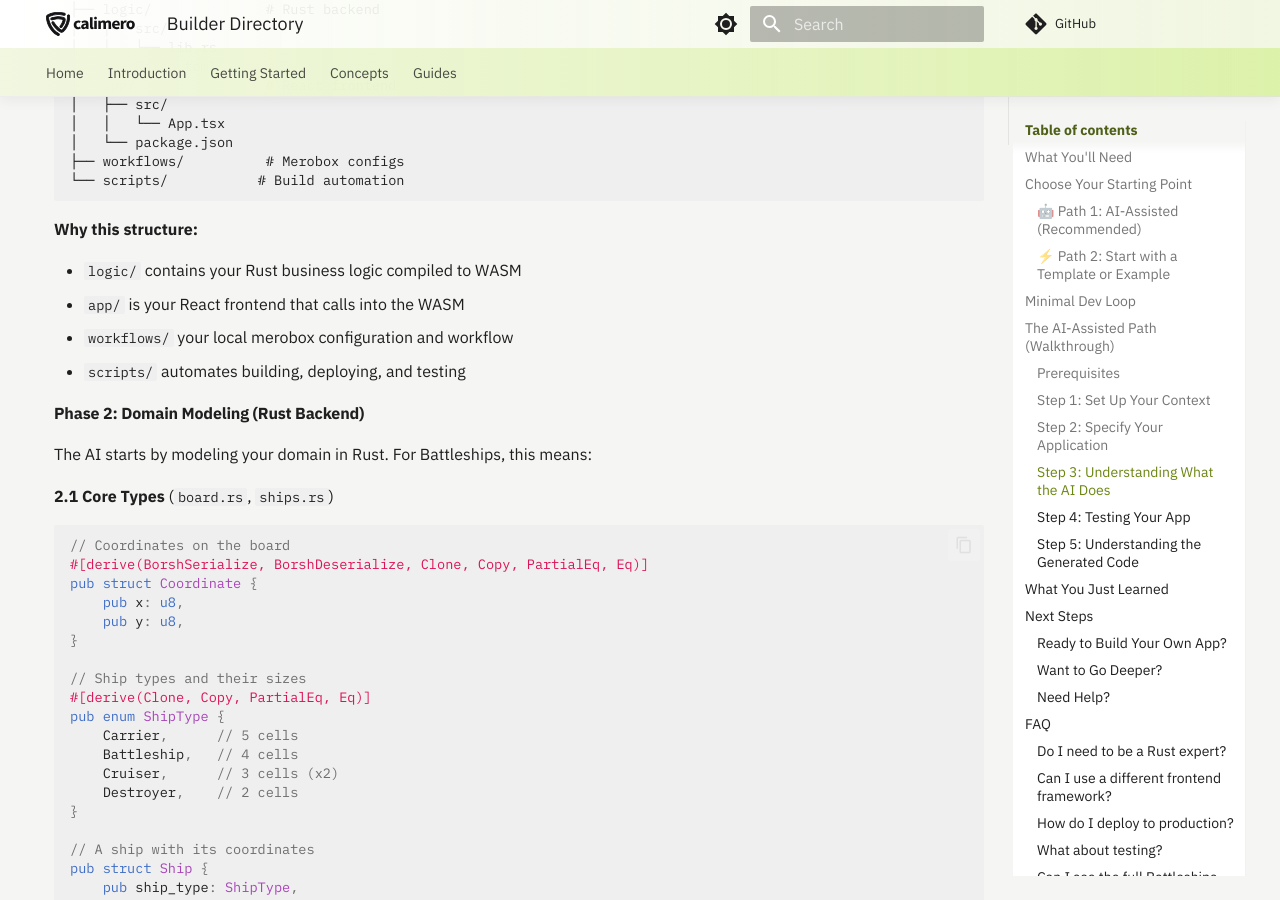
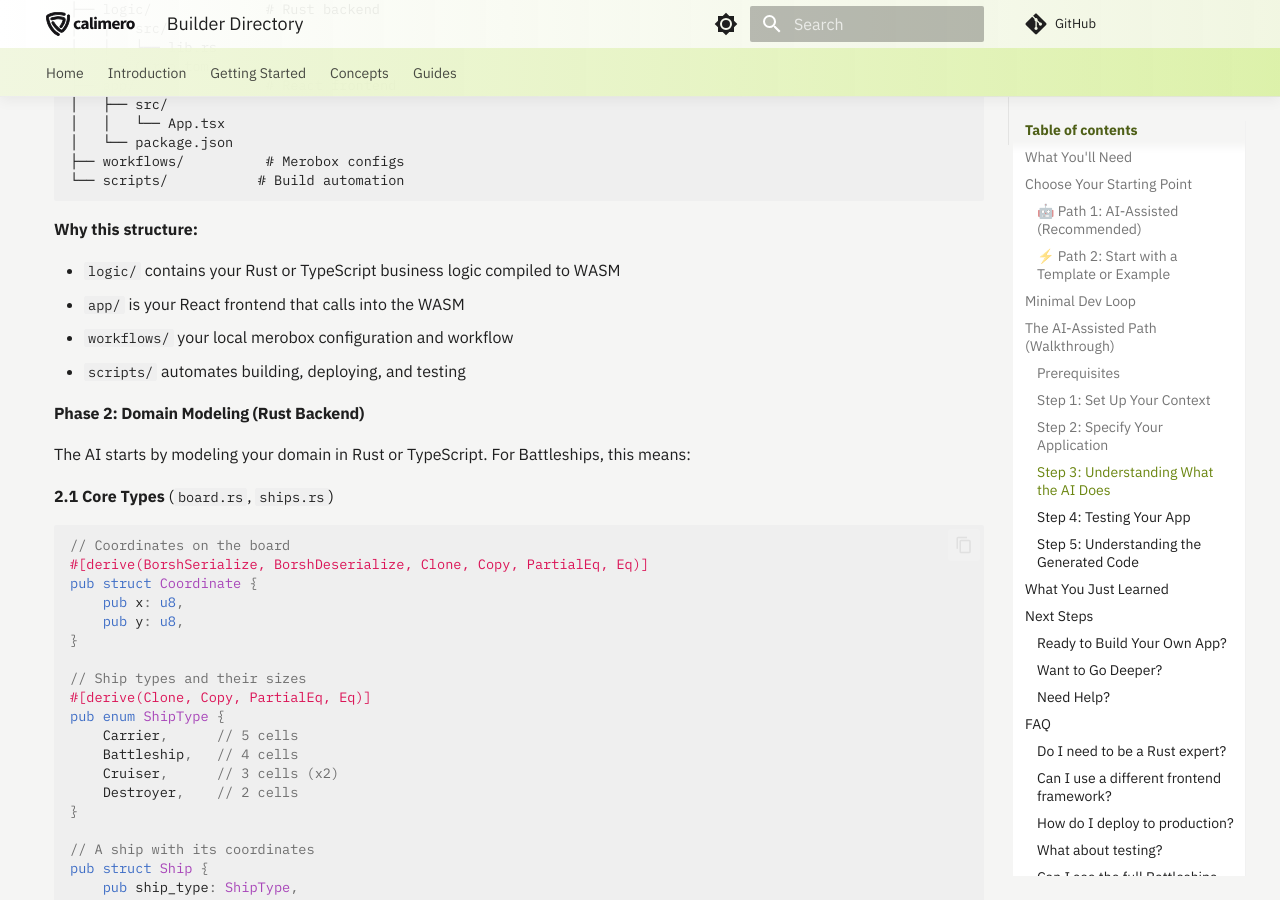
Before and after one commit to calimero-network/docs, an MkDocs documentation site: the page built from docs/builder-directory/index.md, in a window 1280 px wide and 900 px high, scrolled down 3609 px. Built offline with MkDocs 1.6.1 and Material for MkDocs 9.7.7, drawn with Linux system fonts in a browser that asks for light colours; some of the changed text lies outside the part shown.

```diff
--- a/docs/builder-directory/index.md
+++ b/docs/builder-directory/index.md
@@ -149,14 +149,14 @@ battleships/
 
 **Why this structure:**
 
-- `logic/` contains your Rust business logic compiled to WASM
+- `logic/` contains your Rust or TypeScript business logic compiled to WASM
 - `app/` is your React frontend that calls into the WASM
 - `workflows/` your local merobox configuration and workflow
 - `scripts/` automates building, deploying, and testing
 
 #### Phase 2: Domain Modeling (Rust Backend)
 
-The AI starts by modeling your domain in Rust. For Battleships, this means:
+The AI starts by modeling your domain in Rust or TypeScript. For Battleships, this means:
 
 **2.1 Core Types** (`board.rs`, `ships.rs`)
 
@@ -936,7 +936,7 @@ Now that it works, dig into what was created:
 **🔍 Things to notice:**
 
 - **Type safety everywhere** - Rust types flow to TypeScript
-- **Clear separation** - Logic in Rust, UI in React, network in YAML
+- **Clear separation** - Logic in Rust/TypeScript, UI in React, network in YAML
 - **No boilerplate** - `#[calimero::state]` and `#[calimero::logic]` do the heavy lifting
 - **Event-driven** - State changes emit events, frontend reacts
 
```
Also changed, not shown: docs/core-concepts/applications.md (+2 -2 lines), docs/intro/index.md (+1 -1 lines), docs/tools-apis/developer-tools.md (+1 -1 lines).
